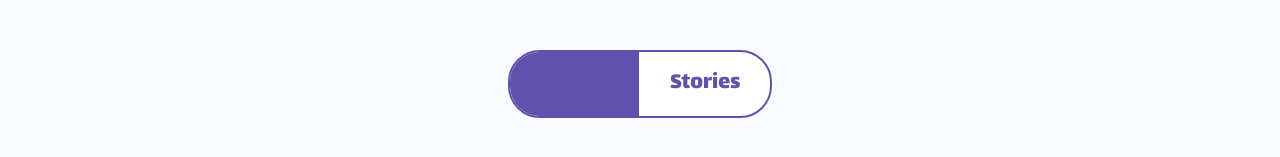
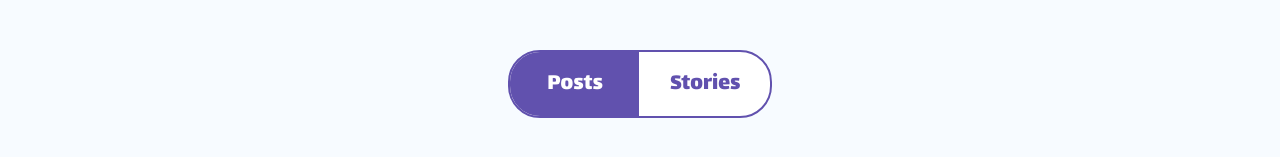
Before and after one commit to webszy/instagram_downloader_ssr, a Nuxt app: page /insta/post/user/1 in a window 1280 px wide. Shown: the part 601-758 px from the top of the page. Built offline with nearby package versions, Linux system fonts and the light colour scheme.

Commit message:
引入动态组件

```diff
--- a/pages/insta/post/user/_name/index.vue
+++ b/pages/insta/post/user/_name/index.vue
@@ -16,7 +16,12 @@
       <button :style="componentName==='userStoryGellay'?'color:#fff;':'color:#6151AE;'" @click="componentName='userStoryGellay'">Stories</button>
       <i :style="componentName==='userStoryGellay'?'left:50%;':''" class="tab_bg"></i>
     </section>
-
+    <section>
+      <component
+      :is=componentName
+      :userMedia="{}"
+      ></component>
+    </section>
   </div>
 </template>
 
@@ -25,14 +30,16 @@
 import {
   getUserBaseInfo
 } from '@/utils/request'
+import userPostGellay from '@/components/insta/userPostGellay'
 export default {
 name:'DownInsUserPost',
+components:{userPostGellay},
 data(){
 return {
   username:this.$route.params.name || "NULL",
   userPic:'https://scontent-hkg3-2.cdninstagram.com/vp/49e87078c63296b9f0f120fba424edf3/5DCD0D34/t51.2885-19/s150x150/65719865_469781647109356_4479842475334172672_n.jpg?_nc_ht=scontent-hkg3-2.cdninstagram.com',
   inputVal:'',
-  componentName:''
+  componentName:'userPostGellay'
   }
  },
  asyncData({ route, store, env, params, query, req, res, redirect, error}) {
@@ -173,8 +180,10 @@ text-align: center;
   font-family: 'Lalezar', cursive;
   font-weight:400;
   color:#fff;
-  line-height: 200%;
   background-color: transparent;
+  display: flex;
+  justify-content: center;
+  align-items: center;
   z-index: 1;
 }
 .post .tab i{
```
